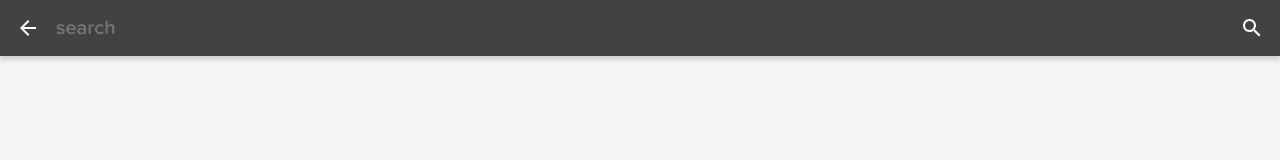
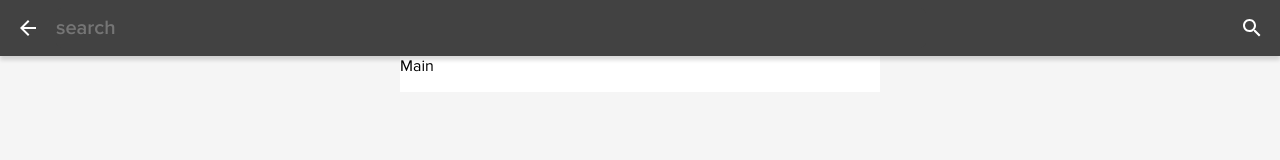
Before and after one commit to mnrendra/flickr-frontend-test, a React (Create React App) app: page / in a window 1280 px wide. Shown: the top 160 px of the page. Built offline with nearby package versions, Linux system fonts and the light colour scheme.

Commit message:
init main-component

```diff
--- a/src/App.js
+++ b/src/App.js
@@ -2,11 +2,13 @@ import React from 'react'
 
 import './App.css'
 import Header from './components/Header'
+import Main from './components/Main'
 
 const App = () => {
   return (
     <div className="App">
       <Header />
+      <Main />
     </div>
   )
 }
--- /dev/null
+++ b/src/components/Main/Main.js
@@ -0,0 +1,9 @@
+import React from 'react'
+
+import './style.css'
+
+const Header = () => {
+  return <div className="main">Main</div>
+}
+
+export default Header
--- /dev/null
+++ b/src/components/Main/index.js
@@ -0,0 +1,3 @@
+import Main from './Main'
+
+export default Main
--- /dev/null
+++ b/src/components/Main/style.css
@@ -0,0 +1,7 @@
+.main {
+  max-width: 480px;
+  min-height: 100%;
+  margin: auto;
+  padding: 56px 0 16px;
+  background: #ffffff;
+}
```
